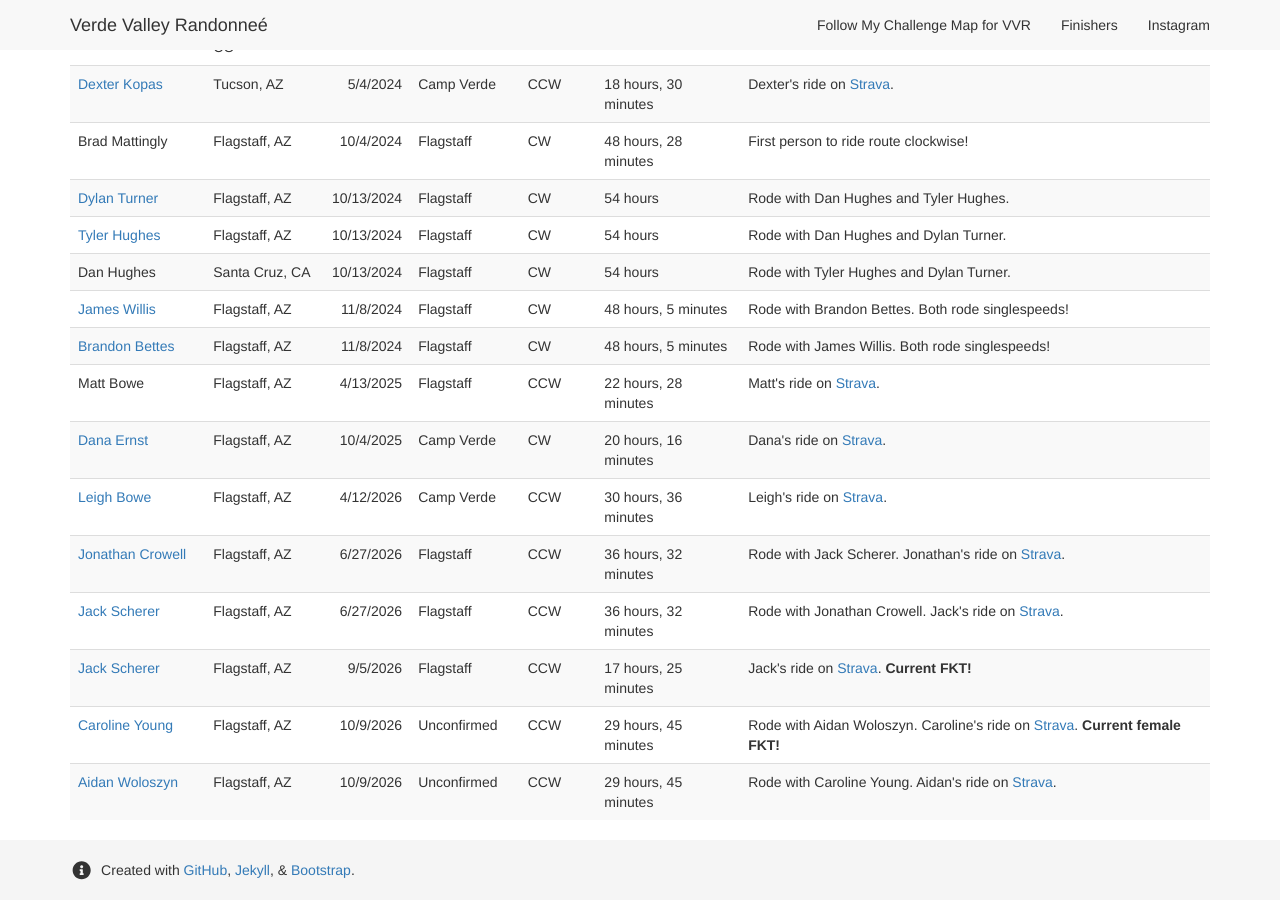
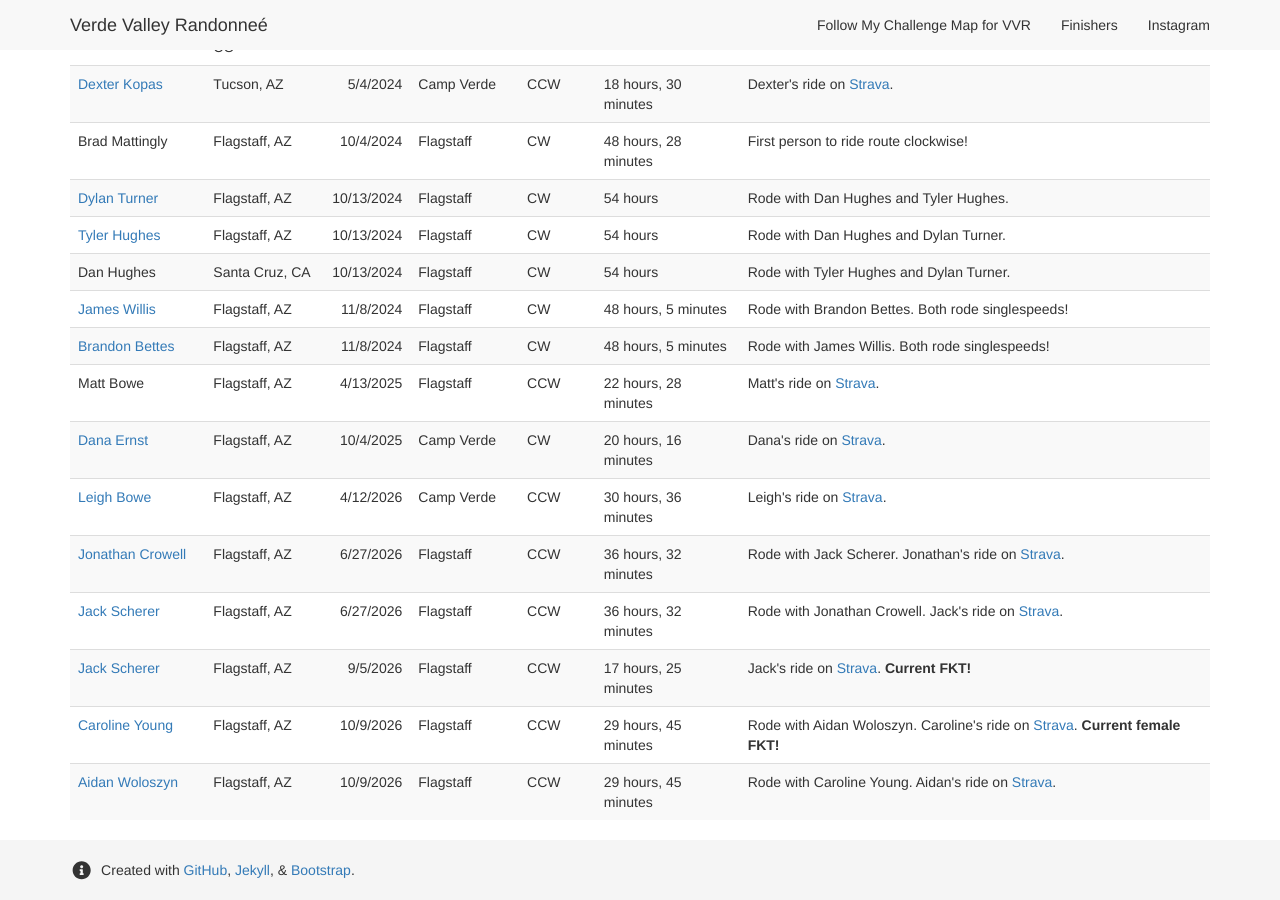
Before and after one commit to dcernst/VerdeValleyRandonnee, a Jekyll site: the page built from finishers.md, in a window 1280 px wide and 900 px high, scrolled down 835 px. Built offline with Jekyll 4.4.1, drawn with Linux system fonts in a browser that asks for light colours; nearby versions of some CDN libraries.

Commit message:
Update to start location

```diff
--- a/finishers.md
+++ b/finishers.md
@@ -146,11 +146,11 @@ text-align: right;
 </tr>
 
 <tr>
-<td><a href="https://www.instagram.com/caroline.y0ung/">Caroline Young</a></td> <td>Flagstaff, AZ</td> <td>10/9/2026</td> <td>Unconfirmed</td> <td>CCW</td> <td>29 hours, 45 minutes</td> <td>Rode with Aidan Woloszyn. Caroline's ride on <a href="https://www.strava.com/activities/20531356612">Strava</a>. <b>Current female FKT!</b></td>
+<td><a href="https://www.instagram.com/caroline.y0ung/">Caroline Young</a></td> <td>Flagstaff, AZ</td> <td>10/9/2026</td> <td>Flagstaff</td> <td>CCW</td> <td>29 hours, 45 minutes</td> <td>Rode with Aidan Woloszyn. Caroline's ride on <a href="https://www.strava.com/activities/20531356612">Strava</a>. <b>Current female FKT!</b></td>
 </tr>
 
 <tr>
-<td><a href="https://www.instagram.com/p/CuFsSoTuSi7/">Aidan Woloszyn</a></td> <td>Flagstaff, AZ</td> <td>10/9/2026</td> <td>Unconfirmed</td> <td>CCW</td> <td>29 hours, 45 minutes</td> <td>Rode with Caroline Young. Aidan's ride on <a href="https://www.strava.com/activities/20531540832">Strava</a>.</td>
+<td><a href="https://www.instagram.com/p/CuFsSoTuSi7/">Aidan Woloszyn</a></td> <td>Flagstaff, AZ</td> <td>10/9/2026</td> <td>Flagstaff</td> <td>CCW</td> <td>29 hours, 45 minutes</td> <td>Rode with Caroline Young. Aidan's ride on <a href="https://www.strava.com/activities/20531540832">Strava</a>.</td>
 </tr>
 
 </tbody>
```
